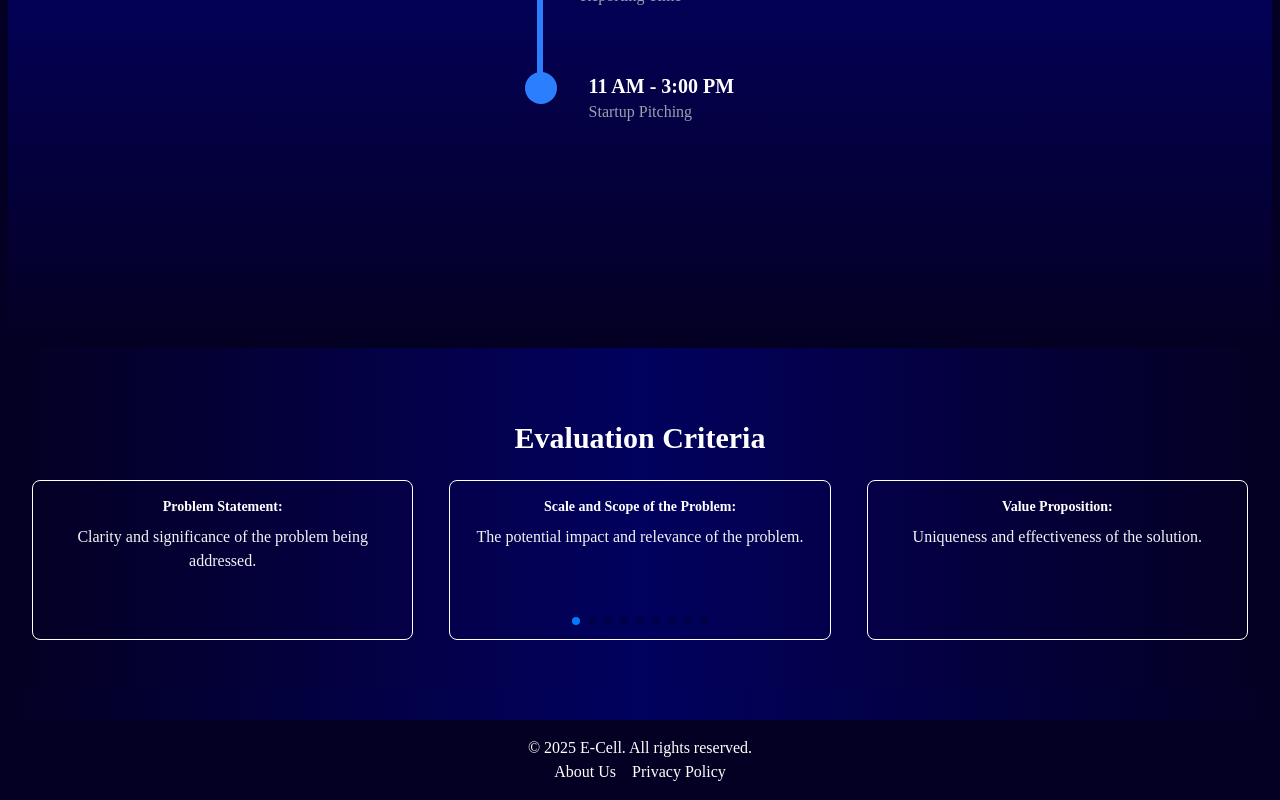
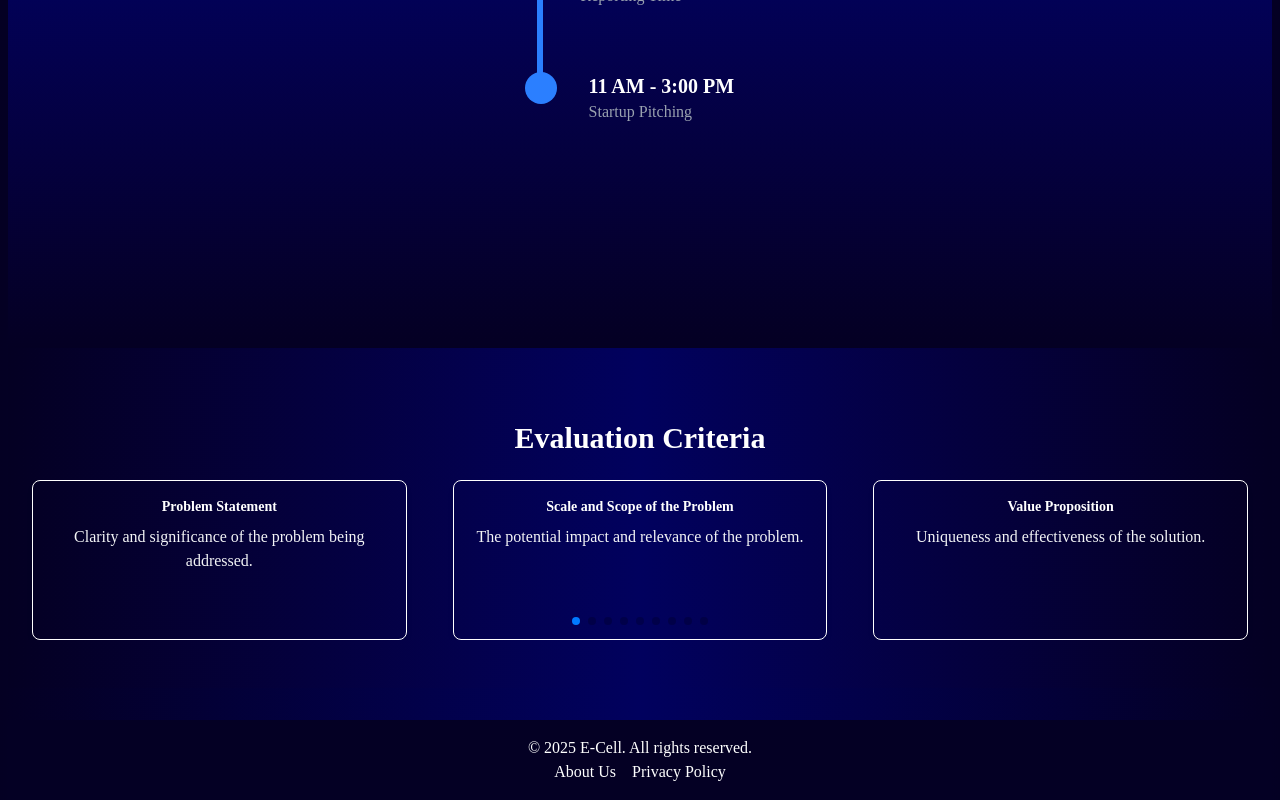
Before and after one commit to 2005pavitra/Event-Page, a React (Vite) app: page /eventdetails in a window 1280 px wide. Shown: the part 1545-2345 px from the top of the page. Built offline with nearby package versions, Linux system fonts and the light colour scheme.

Commit message:
Update EventDetails.jsx

```diff
--- a/src/EventDetails.jsx
+++ b/src/EventDetails.jsx
@@ -18,47 +18,47 @@ const EventDetails = () => {
   const slidesData = [
     {
       id: 1,
-      title: "Problem Statement:",
+      title: "Problem Statement",
       description: "Clarity and significance of the problem being addressed.",
     },
     {
       id: 2,
-      title: "Scale and Scope of the Problem:",
+      title: "Scale and Scope of the Problem",
       description: "The potential impact and relevance of the problem.",
     },
     {
       id: 3,
-      title: "Value Proposition:",
+      title: "Value Proposition",
       description: "Uniqueness and effectiveness of the solution.",
     },
     {
       id: 4,
-      title: "Team:",
+      title: "Team",
       description: "Founders' backgrounds, experience, and qualifications.",
     },
     {
       id: 5,
-      title: "Solution (Design):",
+      title: "Solution (Design)",
       description: "Innovation and feasibility of the proposed solution.",
     },
     {
       id: 6,
-      title: "Competitive Landscape:",
+      title: "Competitive Landscape",
       description: "Understanding of the market and competitors.",
     },
     {
       id: 7,
-      title: "Business Model:",
+      title: "Business Model",
       description: "Revenue model, scalability, and sustainability.",
     },
     {
       id: 8,
-      title: "Business Plan:",
+      title: "Business Plan",
       description: "Coherence and strategic approach toward goals.",
     },
     {
       id: 9,
-      title: "Fund Requirement:",
+      title: "Fund Requirement",
       description: "Justification and allocation of funding needs.",
     },
   ];
@@ -167,7 +167,7 @@ const EventDetails = () => {
         </h3>
         <Swiper
           modules={[Navigation, Pagination]}
-          spaceBetween={20}
+          spaceBetween={30}
           slidesPerView={1}
           breakpoints={{
             640: { slidesPerView: 1 },
```
